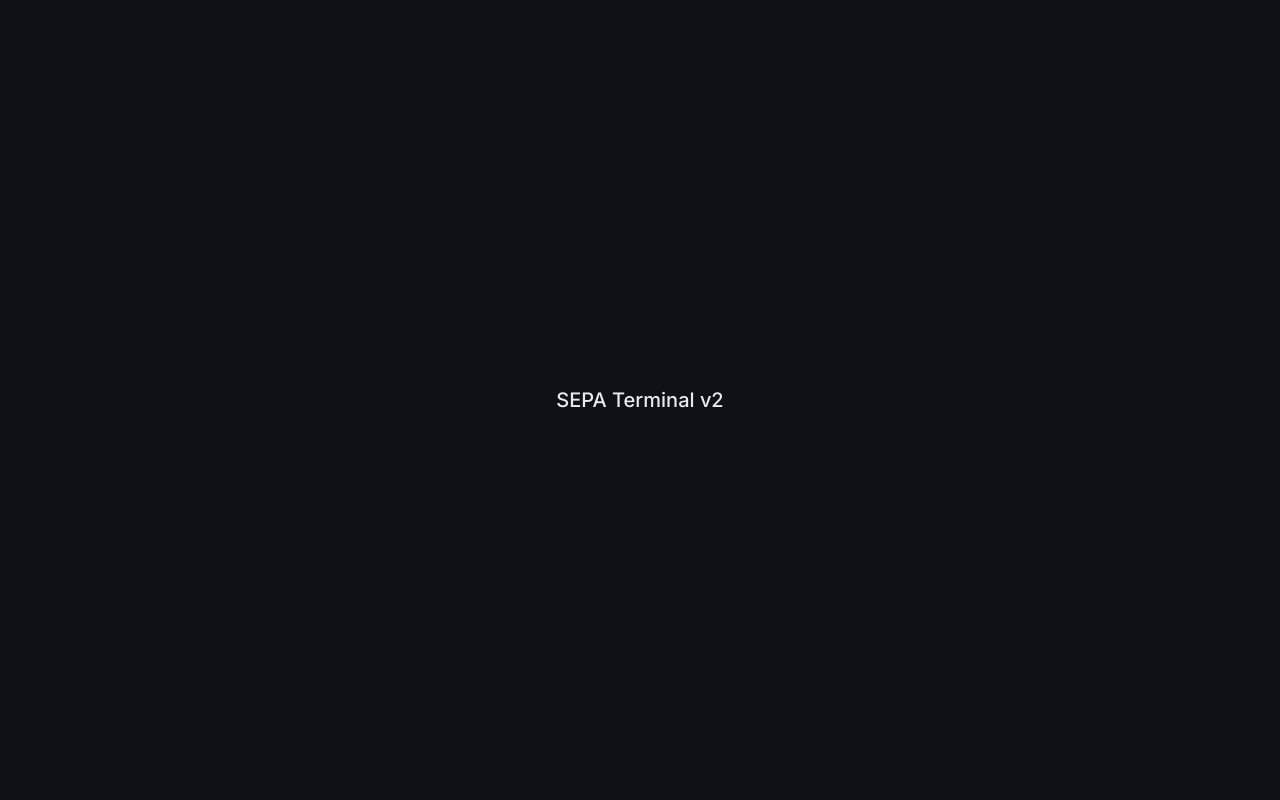
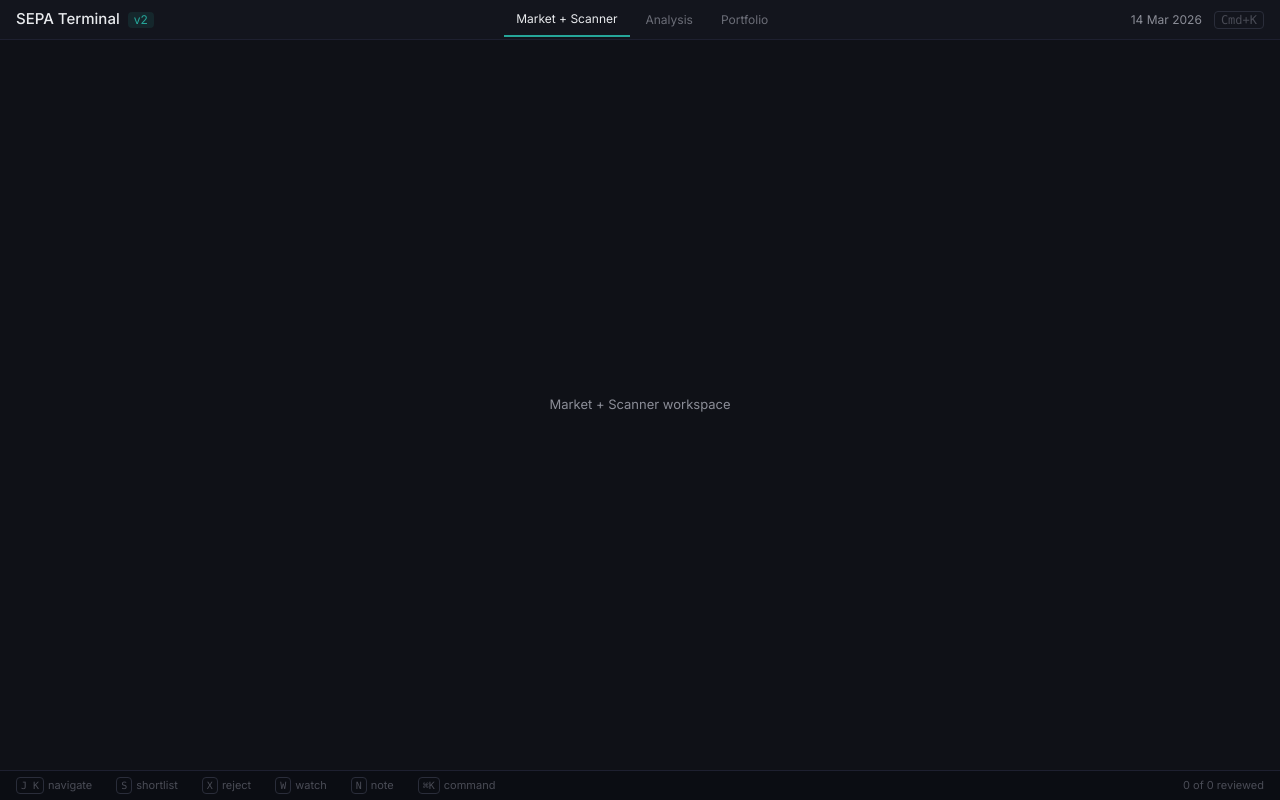
Before and after one commit to rohan-ahire1/Multibagger, a React (Vite) app in the folder sepa-terminal/: page / in a window 1280 px wide. Built offline with nearby package versions, Linux system fonts and the light colour scheme.

Commit message:
feat: add app shell with workspace routing, TopBar, ShortcutBar

```diff
--- /dev/null
+++ b/sepa-terminal/src/App.tsx
@@ -0,0 +1,35 @@
+import { QueryClient, QueryClientProvider } from '@tanstack/react-query'
+import { TopBar } from '@/components/layout/TopBar'
+import { ShortcutBar } from '@/components/layout/ShortcutBar'
+import { MarketScanner } from '@/components/workspaces/MarketScanner'
+import { Analysis } from '@/components/workspaces/Analysis'
+import { Portfolio } from '@/components/workspaces/Portfolio'
+import { useUIStore } from '@/stores/ui'
+import { useWorkspaceSwitch } from '@/hooks/useWorkspaceSwitch'
+
+const queryClient = new QueryClient({
+  defaultOptions: { queries: { refetchOnWindowFocus: false } },
+})
+
+function AppContent() {
+  const activeWorkspace = useUIStore((s) => s.activeWorkspace)
+  useWorkspaceSwitch()
+
+  return (
+    <div className="h-screen flex flex-col bg-bg-primary overflow-hidden">
+      <TopBar />
+      {activeWorkspace === 1 && <MarketScanner />}
+      {activeWorkspace === 2 && <Analysis />}
+      {activeWorkspace === 3 && <Portfolio />}
+      <ShortcutBar />
+    </div>
+  )
+}
+
+export default function App() {
+  return (
+    <QueryClientProvider client={queryClient}>
+      <AppContent />
+    </QueryClientProvider>
+  )
+}
--- /dev/null
+++ b/sepa-terminal/src/components/layout/ShortcutBar.tsx
@@ -0,0 +1,61 @@
+import { useUIStore } from '@/stores/ui'
+
+interface ShortcutHint {
+  key: string
+  desc: string
+}
+
+const WORKSPACE_SHORTCUTS: Record<1 | 2 | 3, ShortcutHint[]> = {
+  1: [
+    { key: 'J K', desc: 'navigate' },
+    { key: 'S', desc: 'shortlist' },
+    { key: 'X', desc: 'reject' },
+    { key: 'W', desc: 'watch' },
+    { key: 'N', desc: 'note' },
+    { key: '⌘K', desc: 'command' },
+  ],
+  2: [
+    { key: 'Esc', desc: 'back' },
+    { key: 'D W', desc: 'timeframe' },
+    { key: 'S', desc: 'shortlist' },
+    { key: 'N', desc: 'thesis' },
+    { key: '⌘K', desc: 'command' },
+  ],
+  3: [
+    { key: 'J K', desc: 'navigate' },
+    { key: 'E', desc: 'edit' },
+    { key: 'T', desc: 'trail stop' },
+    { key: '⌘K', desc: 'command' },
+  ],
+}
+
+export function ShortcutBar() {
+  const activeWorkspace = useUIStore((s) => s.activeWorkspace)
+  const shortcuts = WORKSPACE_SHORTCUTS[activeWorkspace]
+
+  return (
+    <div
+      className="h-[30px] px-4 flex items-center shrink-0 border-t border-border-default"
+      style={{ backgroundColor: '#0B0D13' }}
+    >
+      {/* Left: Shortcut hints */}
+      <div className="flex items-center">
+        {shortcuts.map((hint, i) => (
+          <span key={hint.key} className={`flex items-center gap-1 ${i > 0 ? 'mx-3' : 'mr-3'}`}>
+            <kbd className="text-[10px] font-mono border border-border-strong rounded px-1 text-text-faint">
+              {hint.key}
+            </kbd>
+            <span className="text-[11px] text-text-faint">{hint.desc}</span>
+          </span>
+        ))}
+      </div>
+
+      {/* Right: Progress (workspace 1 only) */}
+      {activeWorkspace === 1 && (
+        <span className="ml-auto text-[11px] text-text-faint">
+          0 of 0 reviewed
+        </span>
+      )}
+    </div>
+  )
+}
--- /dev/null
+++ b/sepa-terminal/src/components/layout/TopBar.tsx
@@ -0,0 +1,64 @@
+import { useUIStore } from '@/stores/ui'
+
+const WORKSPACES = [
+  { id: 1 as const, label: 'Market + Scanner' },
+  { id: 2 as const, label: 'Analysis' },
+  { id: 3 as const, label: 'Portfolio' },
+]
+
+function formatDate(date: Date): string {
+  const months = [
+    'Jan', 'Feb', 'Mar', 'Apr', 'May', 'Jun',
+    'Jul', 'Aug', 'Sep', 'Oct', 'Nov', 'Dec',
+  ]
+  return `${date.getDate()} ${months[date.getMonth()]} ${date.getFullYear()}`
+}
+
+export function TopBar() {
+  const activeWorkspace = useUIStore((s) => s.activeWorkspace)
+  const setWorkspace = useUIStore((s) => s.setWorkspace)
+
+  return (
+    <div className="h-10 bg-bg-secondary border-b border-border-default px-4 flex items-center justify-between shrink-0">
+      {/* Left: Logo */}
+      <div className="flex items-center gap-2">
+        <span className="text-[15px] font-medium text-text-primary">
+          SEPA Terminal
+        </span>
+        <span className="text-xs bg-green-bg text-green px-1.5 rounded">
+          v2
+        </span>
+      </div>
+
+      {/* Center: Workspace tabs */}
+      <div className="flex items-center gap-1">
+        {WORKSPACES.map((ws) => {
+          const isActive = activeWorkspace === ws.id
+          return (
+            <button
+              key={ws.id}
+              onClick={() => setWorkspace(ws.id)}
+              className={`px-3 py-2 text-xs transition-colors ${
+                isActive
+                  ? 'text-text-primary border-b-2 border-green'
+                  : 'text-text-dim hover:text-text-muted'
+              }`}
+            >
+              {ws.label}
+            </button>
+          )
+        })}
+      </div>
+
+      {/* Right: Date + shortcut hint */}
+      <div className="flex items-center gap-3">
+        <span className="text-xs text-text-muted">
+          {formatDate(new Date())}
+        </span>
+        <kbd className="text-xs text-text-faint border border-border-strong rounded px-1.5 font-mono">
+          Cmd+K
+        </kbd>
+      </div>
+    </div>
+  )
+}
--- /dev/null
+++ b/sepa-terminal/src/components/workspaces/Analysis.tsx
@@ -0,0 +1,7 @@
+export function Analysis() {
+  return (
+    <div className="flex-1 flex items-center justify-center text-text-muted">
+      Analysis workspace
+    </div>
+  )
+}
--- /dev/null
+++ b/sepa-terminal/src/components/workspaces/MarketScanner.tsx
@@ -0,0 +1,7 @@
+export function MarketScanner() {
+  return (
+    <div className="flex-1 flex items-center justify-center text-text-muted">
+      Market + Scanner workspace
+    </div>
+  )
+}
--- /dev/null
+++ b/sepa-terminal/src/components/workspaces/Portfolio.tsx
@@ -0,0 +1,7 @@
+export function Portfolio() {
+  return (
+    <div className="flex-1 flex items-center justify-center text-text-muted">
+      Portfolio workspace
+    </div>
+  )
+}
--- /dev/null
+++ b/sepa-terminal/src/hooks/useWorkspaceSwitch.ts
@@ -0,0 +1,9 @@
+import { useHotkeys } from 'react-hotkeys-hook'
+import { useUIStore } from '@/stores/ui'
+
+export function useWorkspaceSwitch() {
+  const setWorkspace = useUIStore((s) => s.setWorkspace)
+  useHotkeys('1', () => setWorkspace(1), { preventDefault: true })
+  useHotkeys('2', () => setWorkspace(2), { preventDefault: true })
+  useHotkeys('3', () => setWorkspace(3), { preventDefault: true })
+}
--- a/sepa-terminal/src/main.tsx
+++ b/sepa-terminal/src/main.tsx
@@ -1,14 +1,7 @@
 import { StrictMode } from 'react'
 import { createRoot } from 'react-dom/client'
+import App from './App'
 import './styles/globals.css'
-
-function App() {
-  return (
-    <div className="min-h-screen bg-bg-primary text-text-primary flex items-center justify-center">
-      <h1 className="text-xl font-medium">SEPA Terminal v2</h1>
-    </div>
-  )
-}
 
 createRoot(document.getElementById('root')!).render(
   <StrictMode>
```
